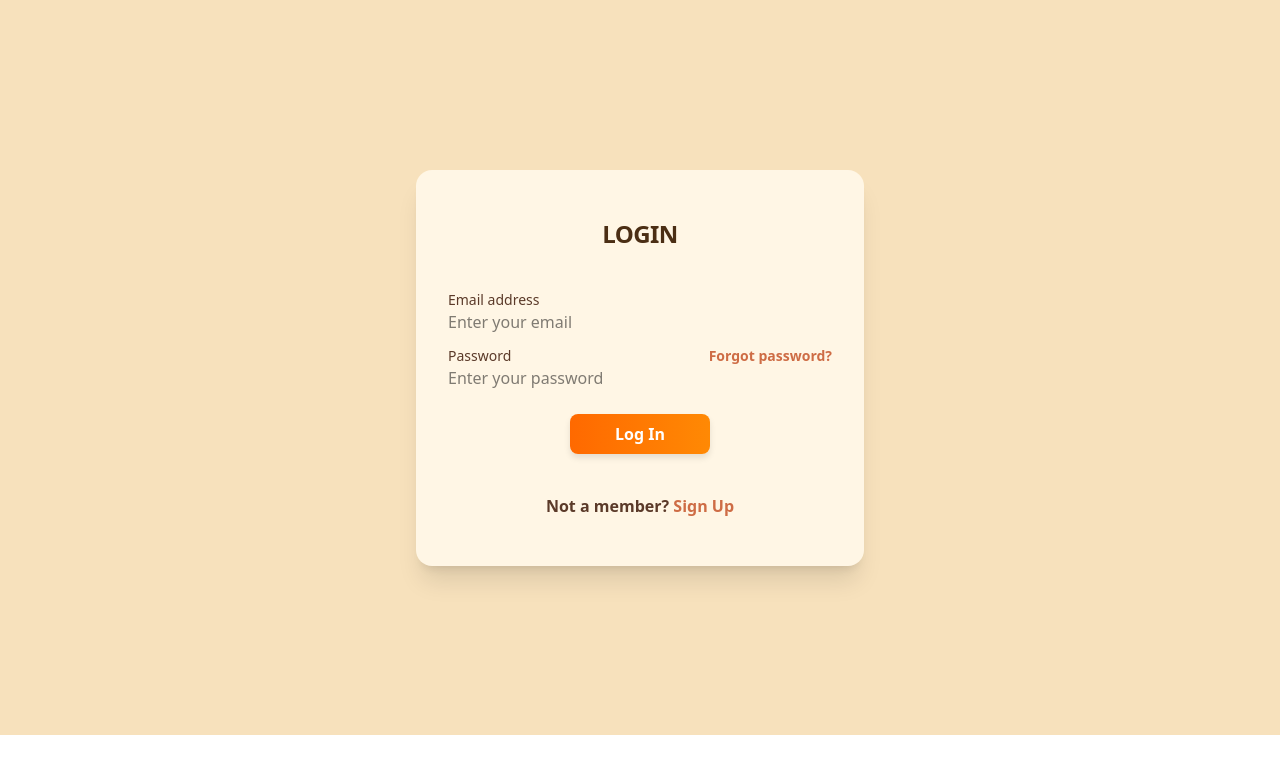
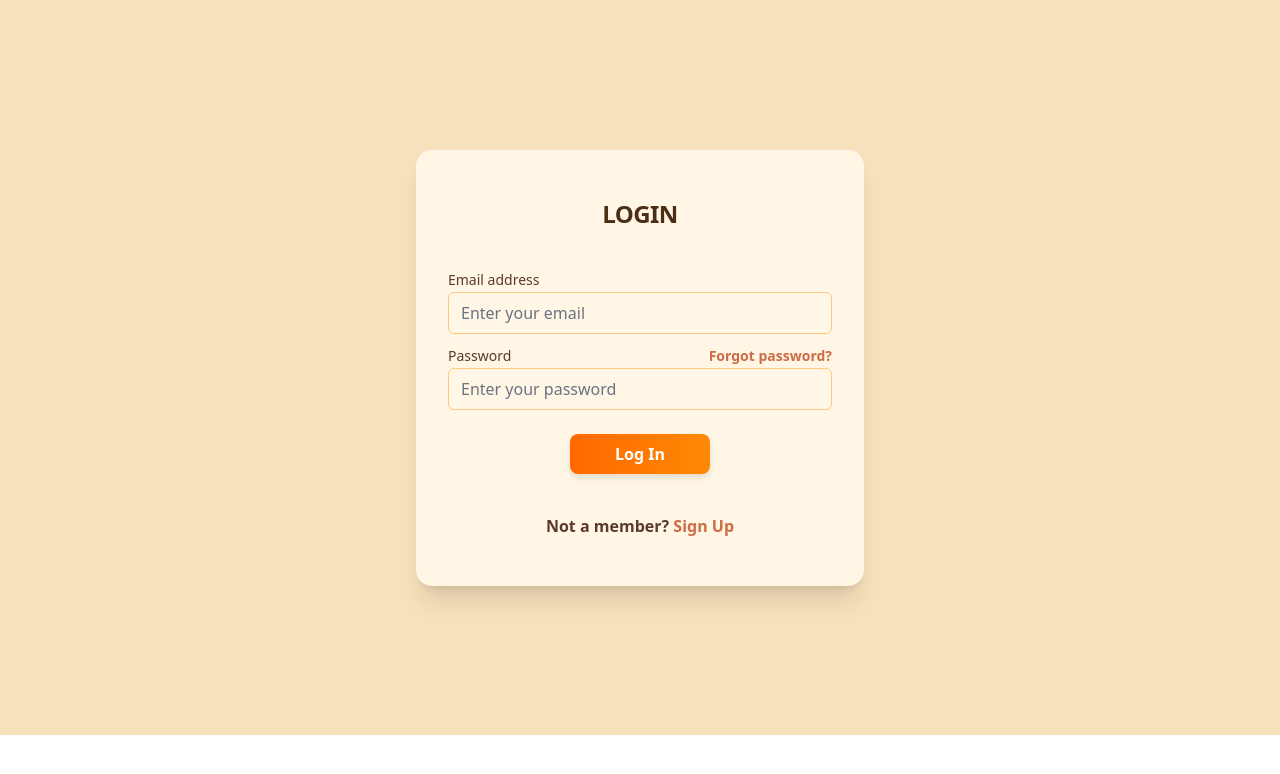
Before and after one commit to Muhammad-Hammad-Habib/e-commerce-frondend, a React (Vite) app: page /signin in a window 1280 px wide. Shown: the top 774 px of the page. Built offline with nearby package versions, Linux system fonts and the light colour scheme.

Commit message:
add comman css

```diff
--- a/src/App.css
+++ b/src/App.css
@@ -27,3 +27,25 @@
     0 0 0 2px #fd8e36,        /*focus:ring*/
     0 0 0 4px white !important;          /*focus:ring-offset*/
 }
+
+.input-field {
+  margin-top: 2px;
+  background-color: #FFF6E5;
+  border: 1px solid #FFC67D;
+  border-radius: 0.375rem; /* rounded-md */
+  padding: 0.5rem 0.75rem; /* py-2 px-3 */
+  color: #5B3A29;
+  outline: none;
+}
+
+/* Placeholder color */
+.input-field::placeholder {
+  color: #6b7280; /* gray-500 */
+}
+
+/* Focus state */
+.input-field:focus {
+  border-color: #fd8e36;
+  box-shadow: 0 0 0 2px rgba(253, 142, 54, 0.4); /* ring-2 ring-[#fd8e36]/40 */
+  outline: none;
+}
```
